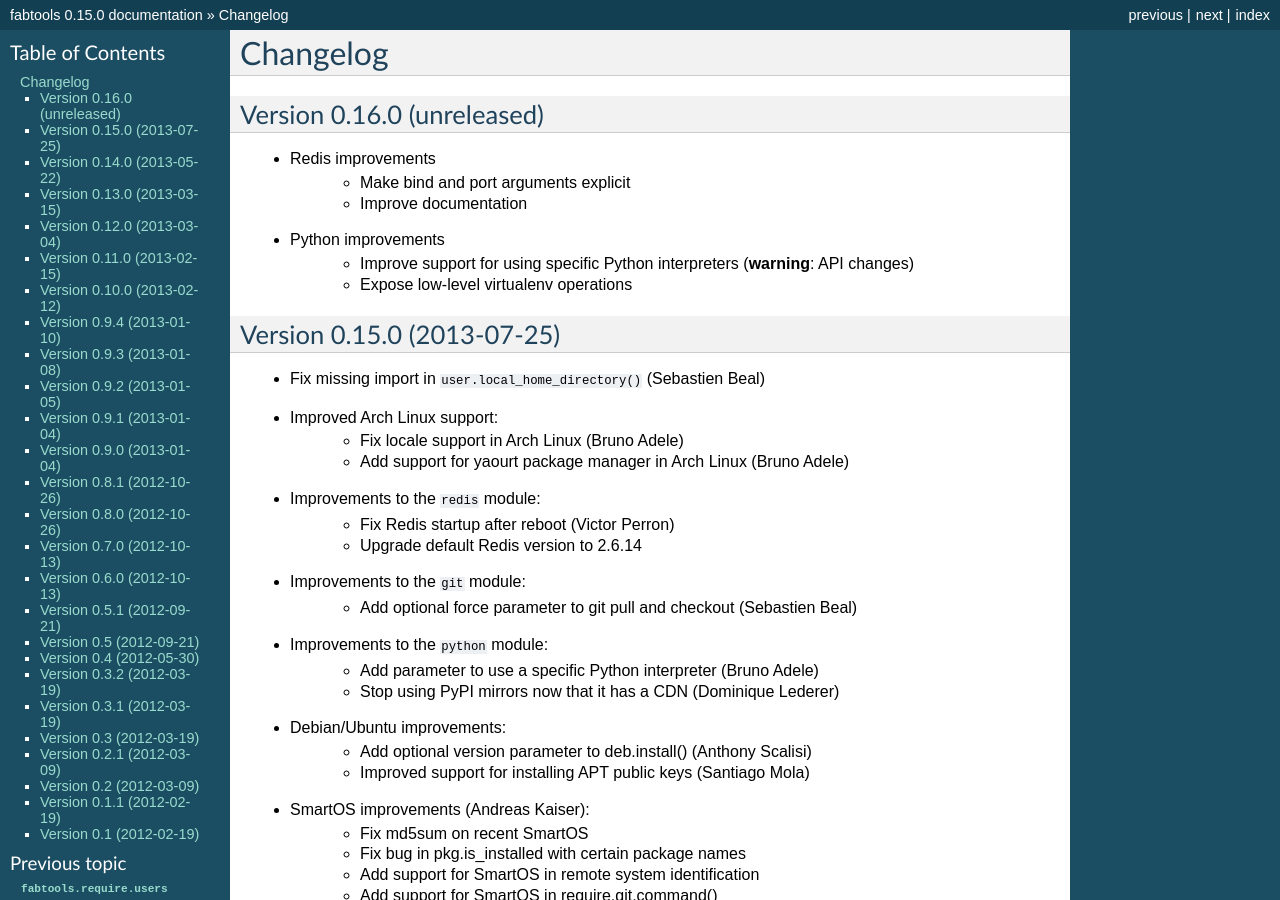
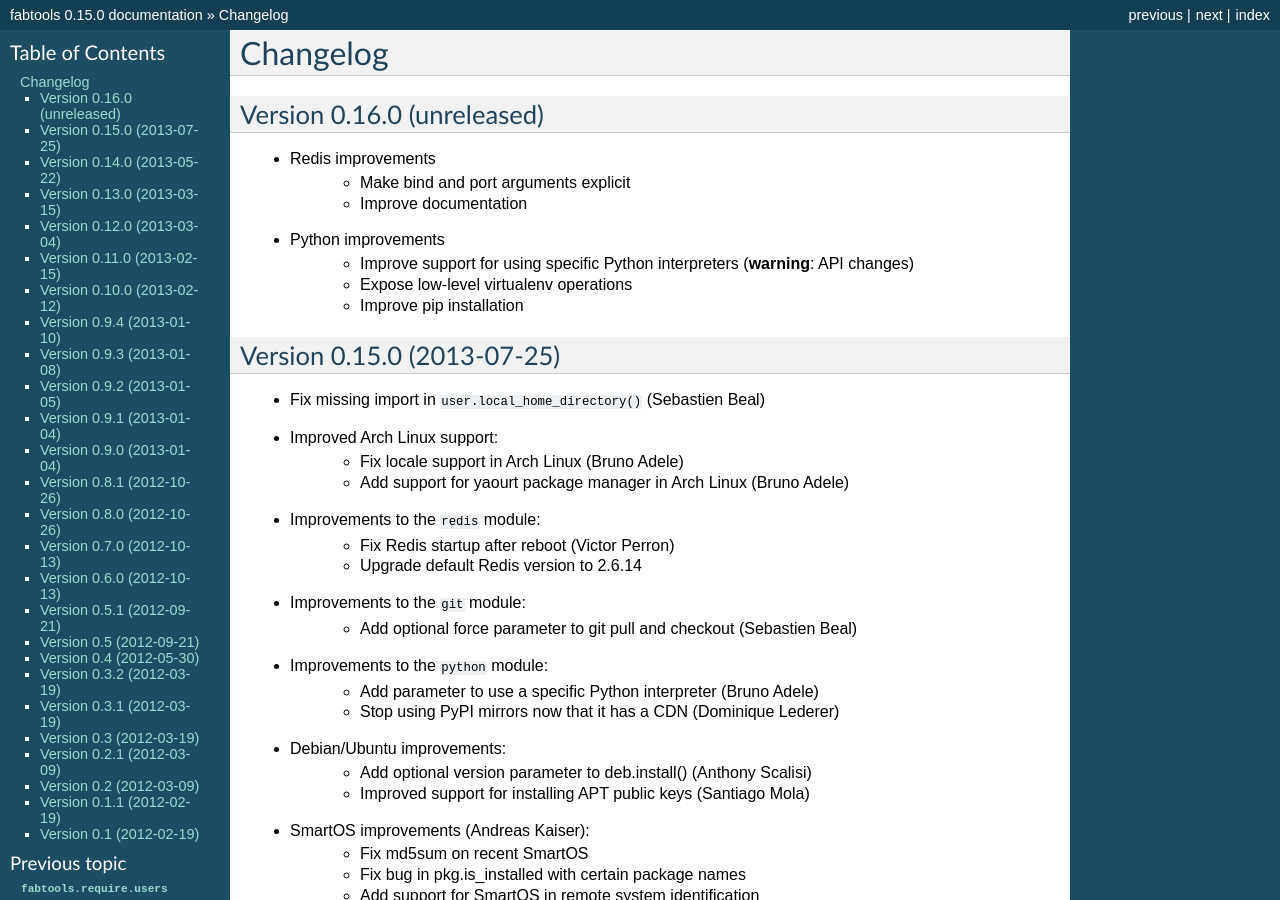
Before and after one commit to fabtools/fabtools, a Sphinx documentation site: the page built from docs/CHANGELOG.rst, in a window 1280 px wide and 900 px high. Built offline with Sphinx 7.4.7, drawn with Linux system fonts in a browser that asks for light colours.

Commit message:
Update changelog

```diff
--- a/docs/CHANGELOG.rst
+++ b/docs/CHANGELOG.rst
@@ -11,6 +11,7 @@ Version 0.16.0 (unreleased)
     * Improve support for using specific Python interpreters (**warning**:
       API changes)
     * Expose low-level virtualenv operations
+    * Improve pip installation
 
 
 Version 0.15.0 (2013-07-25)
```
